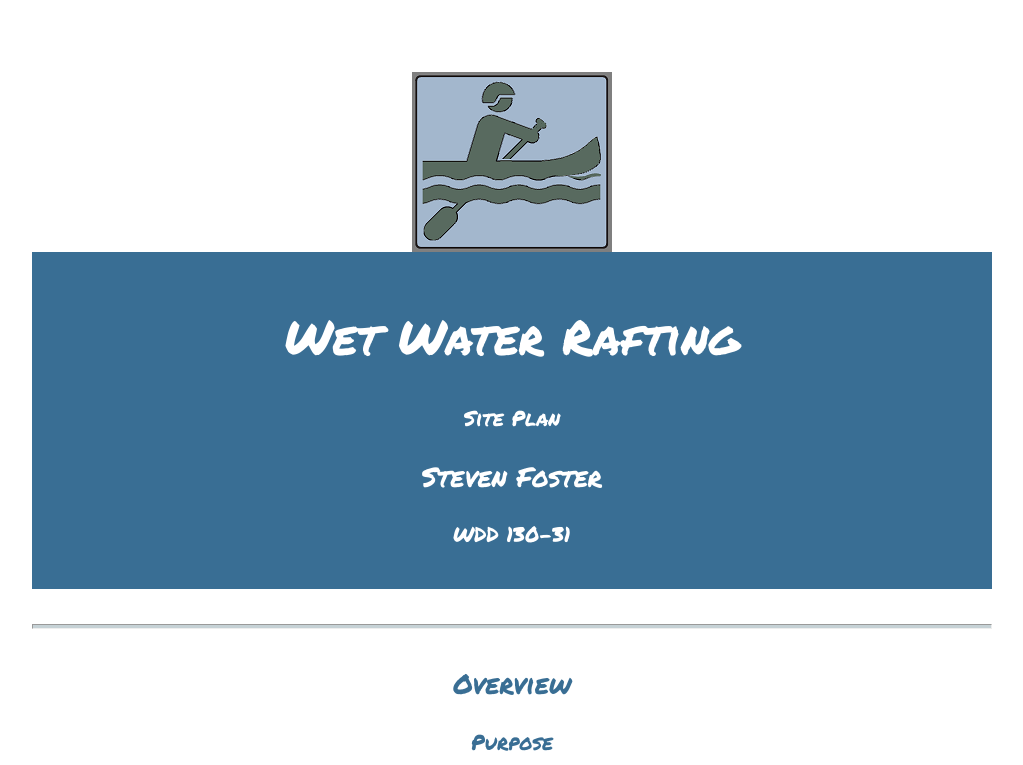
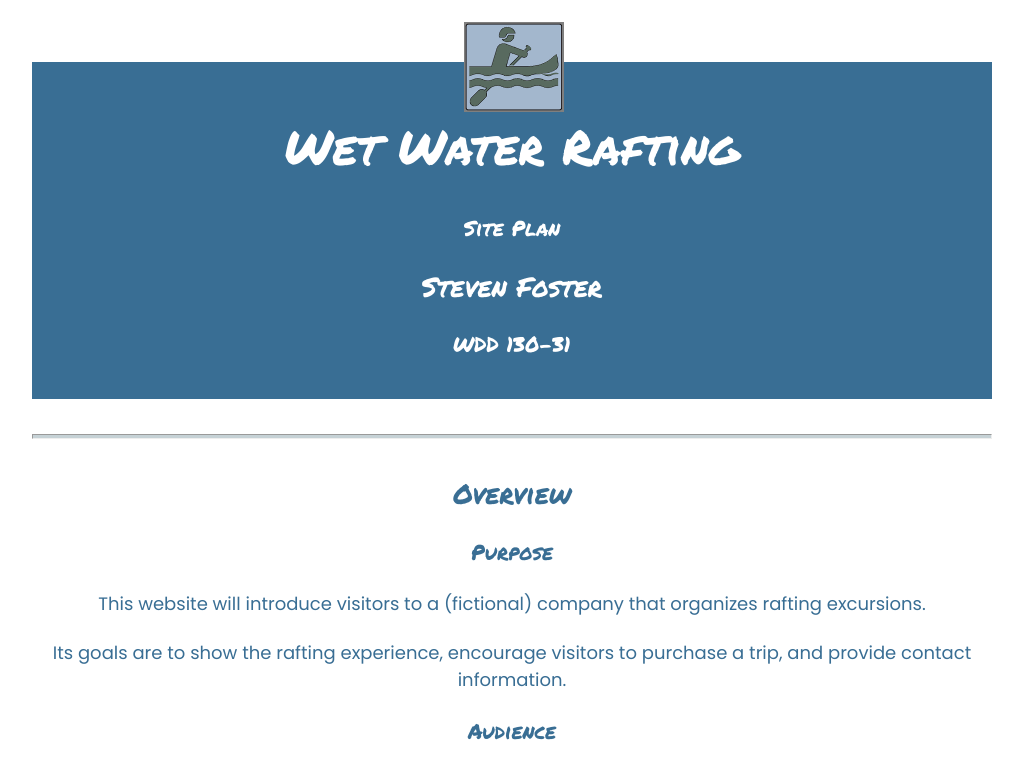
Before and after one commit to agkcrbs/agkcrbs.github.io, a plain HTML site: page site-plan-rafting.html in a window 1280 px wide. Shown: the top 765 px of the page, without its empty margins (128-1151 px from the left). Drawn offline with Linux system fonts and the light colour scheme.

Commit message:
Update site-plan-rafting.css

```diff
--- a/styles/site-plan-rafting.css
+++ b/styles/site-plan-rafting.css
@@ -60,6 +60,42 @@ hr {
   margin: 35px 0;
   background: var(--accent1-color);
 }
+
+#site-logo-box{
+  width: 10%;
+  margin: -50px auto;
+}
+.site-logo {
+  width: 100px;
+  height: 90px;
+  justify-self: center;
+  align-self: center;
+}
+.site-logo :hover {
+  background-image: url("images/logo2.png");
+  width: 100px;
+  height: 90px;
+}
+
+/* #site-nav {
+  padding: 10px 35px;
+  border-style: solid;
+  border-color: #7F9BC5;
+  border-width: 3px;
+  border-radius: 10px;
+  height: 50%;
+  text-align: center;
+  color: white;
+  box-shadow: 5px 5px 15px #7F9BC5;
+  background-color: #586A5F;
+  text-decoration: none;
+} */
+/* #site-nav:hover {
+  background-color: #7F9BC5;
+  color: black;
+  text-decoration: none;
+} */
+
 header {
   padding: 1em;
   text-align: center;
```
